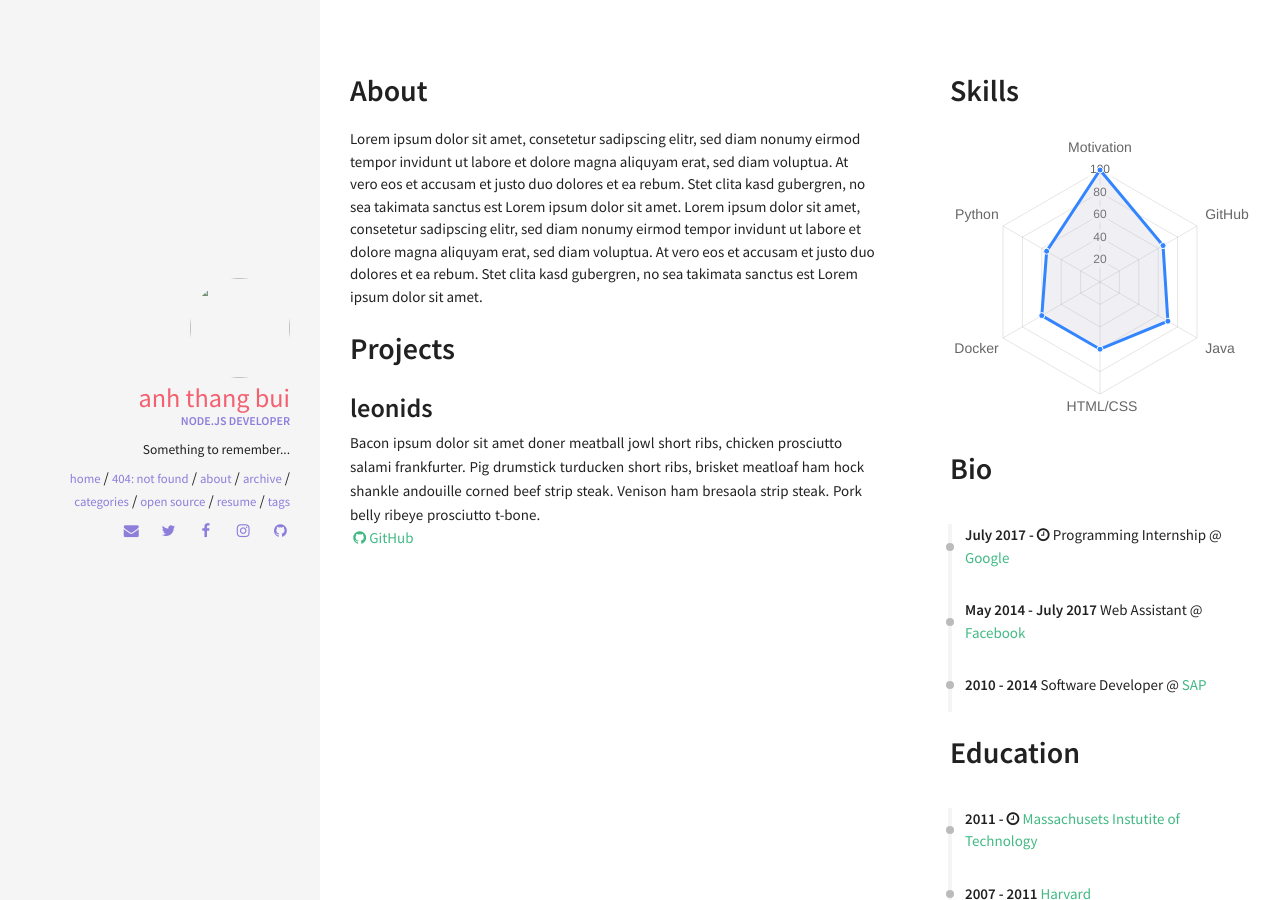
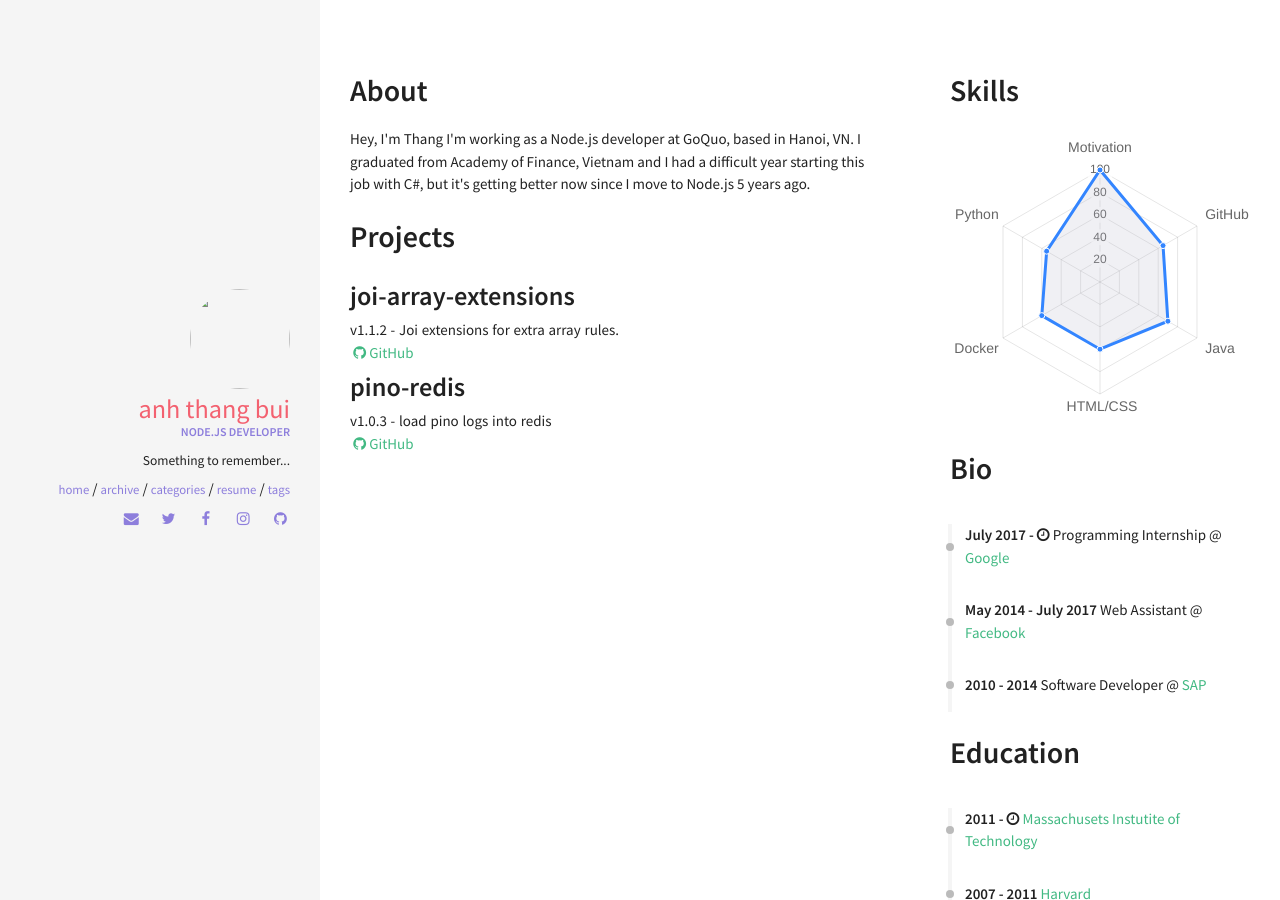
Before and after one commit to anhthang/org, a Jekyll site: the page built from resume.html, in a window 1280 px wide. Built offline with Jekyll 4.4.1, drawn with Linux system fonts in a browser that asks for light colours; nearby versions of some CDN libraries.

Commit message:
:fire: remove files

```diff
--- a/_data/index/projects.yml
+++ b/_data/index/projects.yml
@@ -1,4 +1,8 @@
-- name: leonids
-  descr: "Bacon ipsum dolor sit amet doner meatball jowl short ribs, chicken prosciutto salami frankfurter. Pig drumstick turducken short ribs, brisket meatloaf ham hock shankle andouille corned beef strip steak. Venison ham bresaola strip steak. Pork belly ribeye prosciutto t-bone."
-  image: pong.png
-  github: https://github.com/renyuanz/leonids
+- name: joi-array-extensions
+  descr: "v1.1.2 - Joi extensions for extra array rules."
+  image:
+  github: https://github.com/buianhthang/joi-array-extensions
+- name: pino-redis
+  descr: "v1.0.3 - load pino logs into redis"
+  image:
+  github: https://github.com/buianhthang/pino-redis
--- a/_includes/sections/about.html
+++ b/_includes/sections/about.html
@@ -1,5 +1,7 @@
 <h1><span data-i18n="skills.my_skills">About</span></h1>
 
 <div>
-    Lorem ipsum dolor sit amet, consetetur sadipscing elitr, sed diam nonumy eirmod tempor invidunt ut labore et dolore magna aliquyam erat, sed diam voluptua. At vero eos et accusam et justo duo dolores et ea rebum. Stet clita kasd gubergren, no sea takimata sanctus est Lorem ipsum dolor sit amet. Lorem ipsum dolor sit amet, consetetur sadipscing elitr, sed diam nonumy eirmod tempor invidunt ut labore et dolore magna aliquyam erat, sed diam voluptua. At vero eos et accusam et justo duo dolores et ea rebum. Stet clita kasd gubergren, no sea takimata sanctus est Lorem ipsum dolor sit amet.
+    Hey, I'm Thang
+    I'm working as a Node.js developer at GoQuo, based in Hanoi, VN.
+    I graduated from Academy of Finance, Vietnam and I had a difficult year starting this job with C#, but it's getting better now since I move to Node.js 5 years ago.
 </div>
--- a/open-source.md
+++ /dev/null
@@ -1,18 +0,0 @@
----
-layout: page
-title: "Open Source"
-permalink: /open-sources/
----
-
-### More on [npm](https://www.npmjs.com/~buianhthang) or [GitHub](https://github.com/buianhthang)
-
-* [pino-redis](https://github.com/buianhthang/pino-redis) - v1.0.3 - load pino logs into redis
-
-* [joi-array-extensions](https://github.com/buianhthang/joi-array-extensions) - v1.1.2 - Joi extensions for extra array rules.
-
-### Contribution
-
-* [pino] - 🌲 super fast, all natural json logger 🌲 ([#307])
-
-[pino]: https://github.com/pinojs/pino
-[#307]: https://github.com/pinojs/pino/pull/307
```
Also changed, not shown: 404.md (deleted, +0 -8 lines), about.md (deleted, +0 -19 lines).
